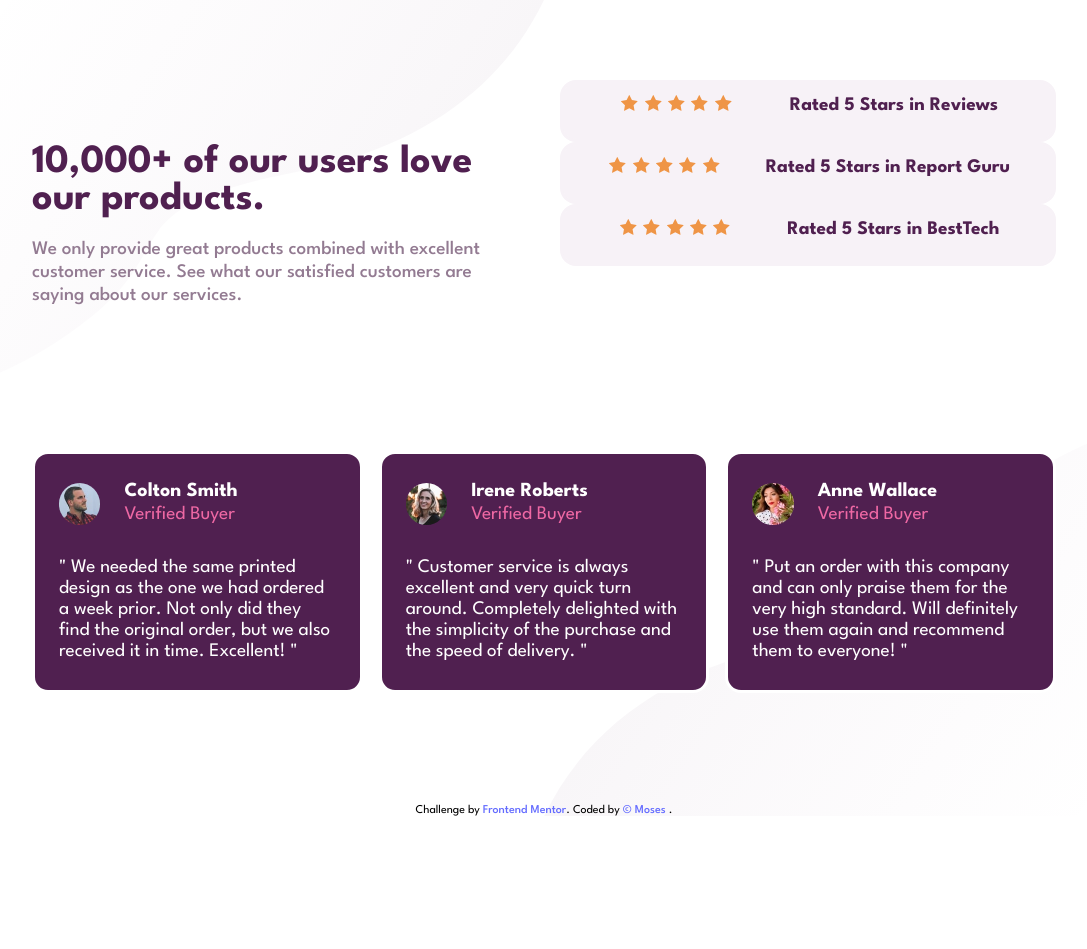
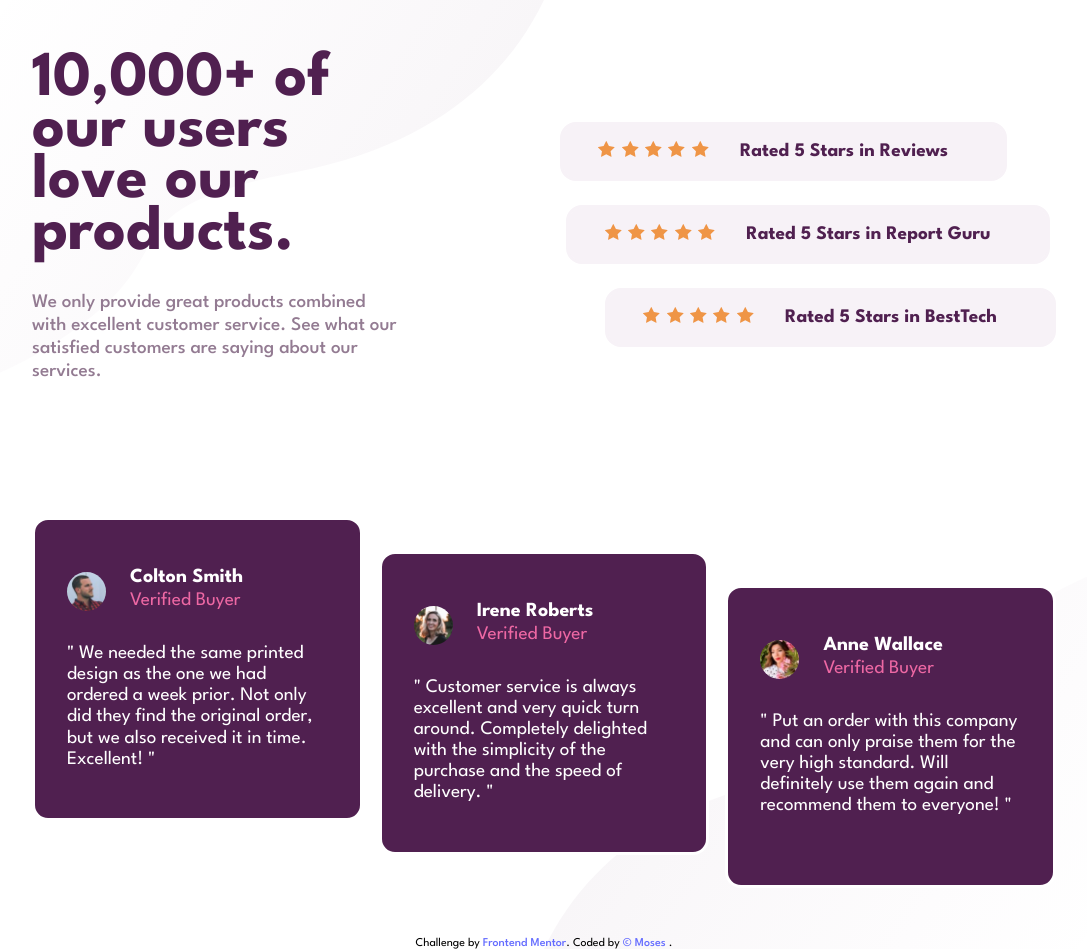
Before and after one commit to mbtenkorang/social-proof-section, a Vue app: page / in a window 1280 px wide. Shown: the whole page, without its empty margins (96-1183 px from the left). Before the commit the page ends 816 px from the top, so only its background shows below. Built offline with nearby package versions, Linux system fonts and the light colour scheme.

Commit message:
Added styling for desktop

```diff
--- a/src/style.css
+++ b/src/style.css
@@ -125,13 +125,6 @@ img {
   max-width: 100%;
   height: auto;
   display: block;
-}
-
-
-ins {
-  background-color: var(--highlight-color);
-  color: #000;
-  text-decoration: none;
 }
 
 mark {
@@ -290,11 +283,23 @@ main {
     max-width: 80%;
     grid-template-columns: repeat(2, 1fr);
     grid-template-rows: repeat(2, 1fr);
+    padding-top: 0;
+    padding-bottom: 0;
+  }
+
+  div.title-container {
+    justify-content: center;
+  }
+
+  h1 {
+    font-size: 4rem;
+    line-height: .8;
   }
 
   h1,
   h1+p {
     text-align: left;
+    max-width: 75%;
   }
 
   div.header {
@@ -304,20 +309,61 @@ main {
     column-gap: 2em;
   }
 
+  div.rating-container {
+    display: grid;
+    align-items: center;
+    align-content: center;
+  }
+
+  :nth-child(1 of div.rating) {
+    justify-self: flex-start;
+  }
+
+  :nth-child(2 of div.rating) {
+    justify-self: center;
+    margin-top: 1.5em;
+    margin-bottom: 1.5em;
+  }
+
+  :nth-child(3 of div.rating) {
+    justify-self: flex-end;
+  }
+
   div.rating {
     flex-direction: row;
     align-items: flex-start;
-    justify-content: space-evenly;
+    justify-content: space-between;
     margin: 0 0;
-    padding-top: .75em;
-    padding-bottom: .75em;
+    padding: 1em 3.5em 1em 2em;
+  }
+
+  div.stars {
+    margin-right: 1.75em;
+    margin-bottom: 0;
   }
 
   div.review-container {
     grid-column: 1/span 2;
     display: grid;
     grid-template-columns: repeat(3, 1fr);
+    grid-template-rows: repeat(12, 1fr);
     column-gap: 1em;
   }
 
+  article {
+    margin-bottom: 0;
+    padding: 3em 2em;
+  }
+
+  :nth-child(1 of article) {
+    grid-row: 1/span 9;
+  }
+
+  :nth-child(2 of article) {
+    grid-row: 2/11;
+  }
+
+  :nth-child(3 of article) {
+    grid-row: 3/12;
+  }
 }
```
